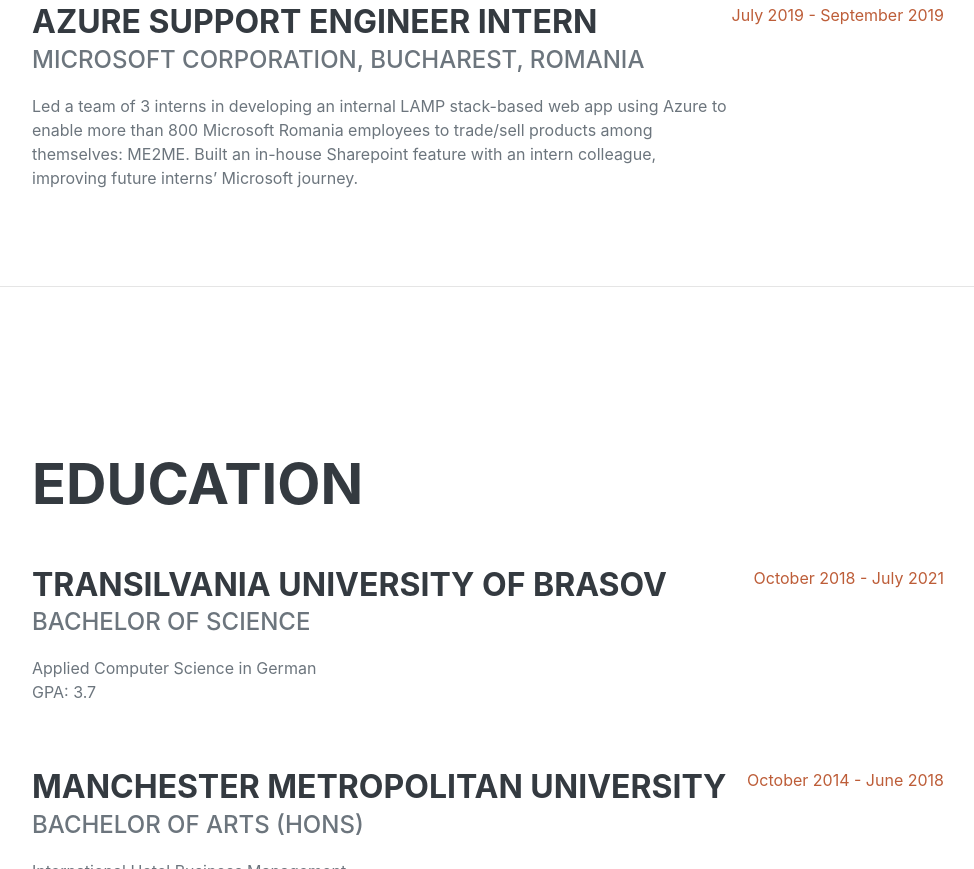
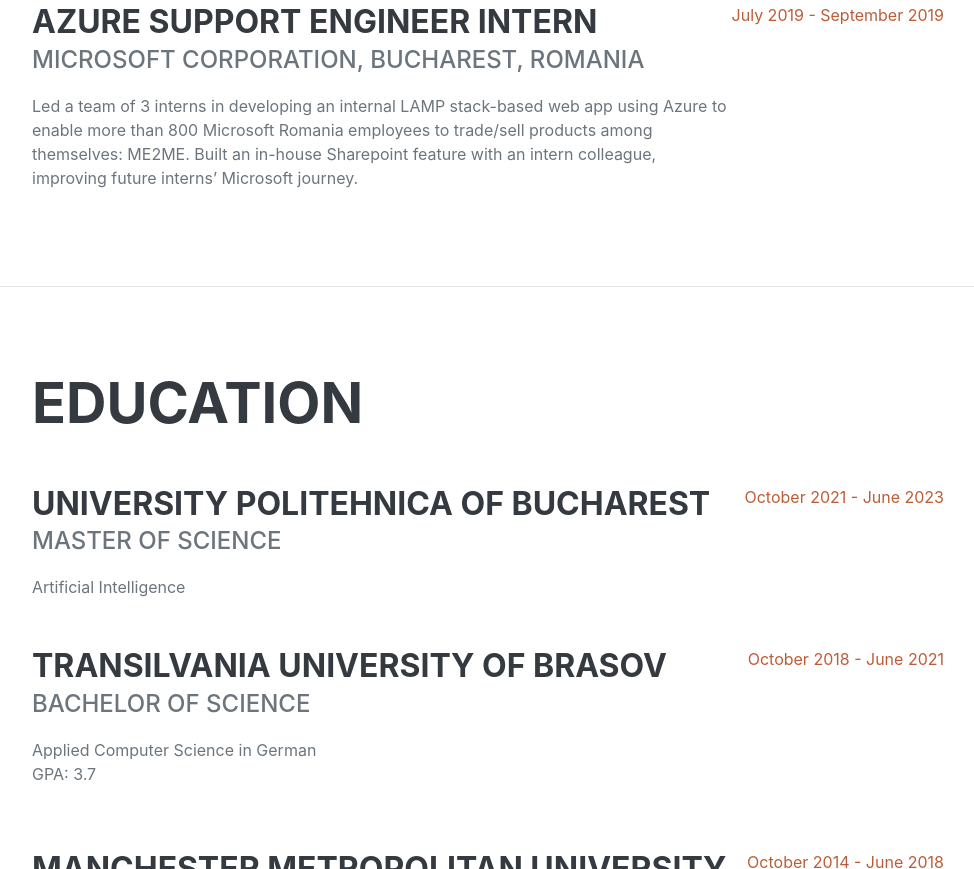
Before and after one commit to zoltanszekely21/ZoltanSzekelyCV, a plain HTML site: page index.html in a window 1280 px wide. Shown: the part 1532-2401 px from the top of the page, without its empty margins (288-1262 px from the left). Drawn offline with nearby package versions, Linux system fonts and the light colour scheme; a web font is replaced by a local one.

Commit message:
Update index.html

```diff
--- a/index.html
+++ b/index.html
@@ -47,7 +47,7 @@
                         (0040) 724-520-917 ·
                         <a href="mailto:zoltan.szekely21@gmail.com">zoltan.szekely21@gmail.com</a>
                     </div>
-                    <p class="lead mb-5"> BSc in Computer Science Senior @ Transilvania University of Brasov. </p>
+                    <p class="lead mb-5"> MSc in Artificial Intelligence @ University Politehnica of Bucharest. </p>
                     <div class="social-icons">
                         <a class="social-icon" href="https://www.linkedin.com/in/zoltan-ioan-szekely/"><i class="fab fa-linkedin-in"></i></a>
                         <a class="social-icon" href="https://github.com/zoltanszekely21"><i class="fab fa-github"></i></a>
@@ -91,6 +91,14 @@
             <section class="resume-section" id="education">
                 <div class="resume-section-content">
                     <h2 class="mb-5">Education</h2>
+			 <div class="d-flex flex-column flex-md-row justify-content-between mb-5">
+                        <div class="flex-grow-1">
+                            <h3 class="mb-0">University Politehnica of Bucharest</h3>
+                            <div class="subheading mb-3">Master of Science</div>
+                            <div>Artificial Intelligence</div>
+                        </div>
+                        <div class="flex-shrink-0"><span class="text-primary">October 2021 - June 2023</span></div>
+                    </div>
                     <div class="d-flex flex-column flex-md-row justify-content-between mb-5">
                         <div class="flex-grow-1">
                             <h3 class="mb-0">Transilvania University of Brasov</h3>
@@ -98,7 +106,7 @@
                             <div>Applied Computer Science in German</div>
                             <p>GPA: 3.7</p>
                         </div>
-                        <div class="flex-shrink-0"><span class="text-primary">October 2018 - July 2021</span></div>
+                        <div class="flex-shrink-0"><span class="text-primary">October 2018 - June 2021</span></div>
                     </div>
                     <div class="d-flex flex-column flex-md-row justify-content-between">
                         <div class="flex-grow-1">
```
